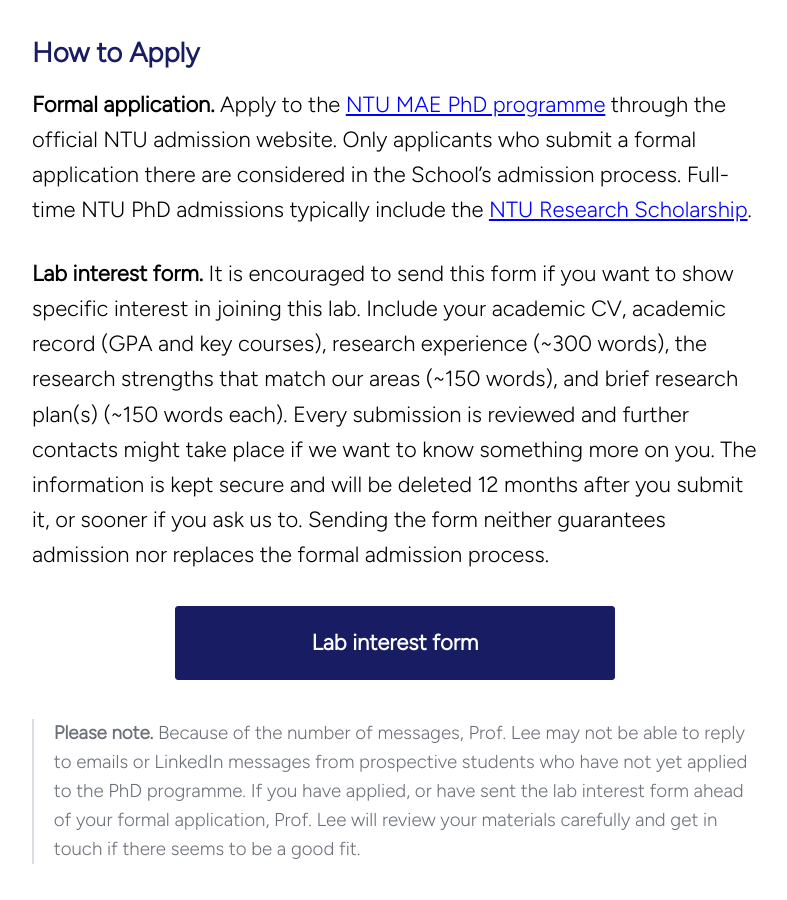
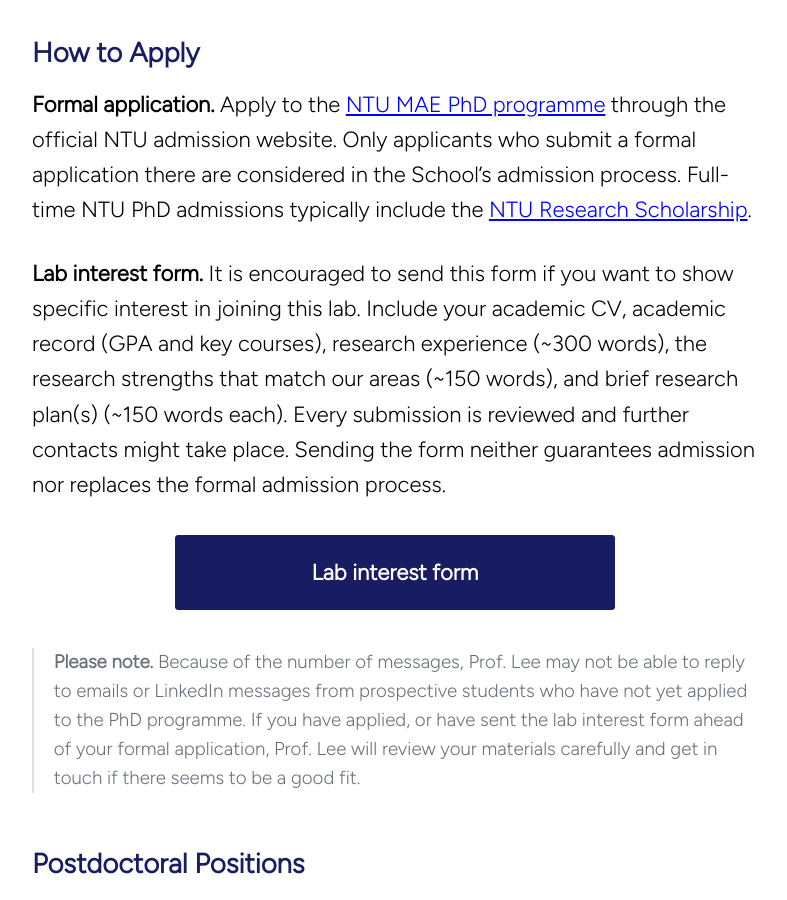
Before and after one commit to jun9303/jun9303.github.io, a Jekyll site: the page built from _pages/contact_us.md, in a window 1280 px wide and 900 px high, scrolled down 2308 px. Shown: the whole window, without its empty margins (245-1032 px from the left). Built offline with Jekyll 4.4.1, drawn with Linux system fonts in a browser that asks for light colours; cached includes are drawn as plain includes.

Commit message:
modified:   _pages/contact_us.md

```diff
--- a/_pages/contact_us.md
+++ b/_pages/contact_us.md
@@ -109,7 +109,7 @@ Strong mathematics, programming (Python, C++ or Fortran, CUDA), agentic AI exper
 
 **Formal application.** Apply to the [NTU MAE PhD programme](https://www.ntu.edu.sg/education/graduate-programme/mae-phd) through the official NTU admission website. Only applicants who submit a formal application there are considered in the School's admission process. Full-time NTU PhD admissions typically include the [NTU Research Scholarship](https://www.ntu.edu.sg/admissions/graduate/financialmatters/scholarships/rss).
 
-**Lab interest form.** It is encouraged to send this form if you want to show specific interest in joining this lab. Include your academic CV, academic record (GPA and key courses), research experience (~300 words), the research strengths that match our areas (~150 words), and brief research plan(s) (~150 words each). Every submission is reviewed and further contacts might take place if we want to know something more on you. The information is kept secure and will be deleted 12 months after you submit it, or sooner if you ask us to. Sending the form neither guarantees admission nor replaces the formal admission process.
+**Lab interest form.** It is encouraged to send this form if you want to show specific interest in joining this lab. Include your academic CV, academic record (GPA and key courses), research experience (~300 words), the research strengths that match our areas (~150 words), and brief research plan(s) (~150 words each). Every submission is reviewed and further contacts might take place. Sending the form neither guarantees admission nor replaces the formal admission process.
 
 <p class="contact-form-link"><a class="btn btn--primary" href="{{ site.application_form_url | escape }}">Lab interest form</a></p>
 
```
